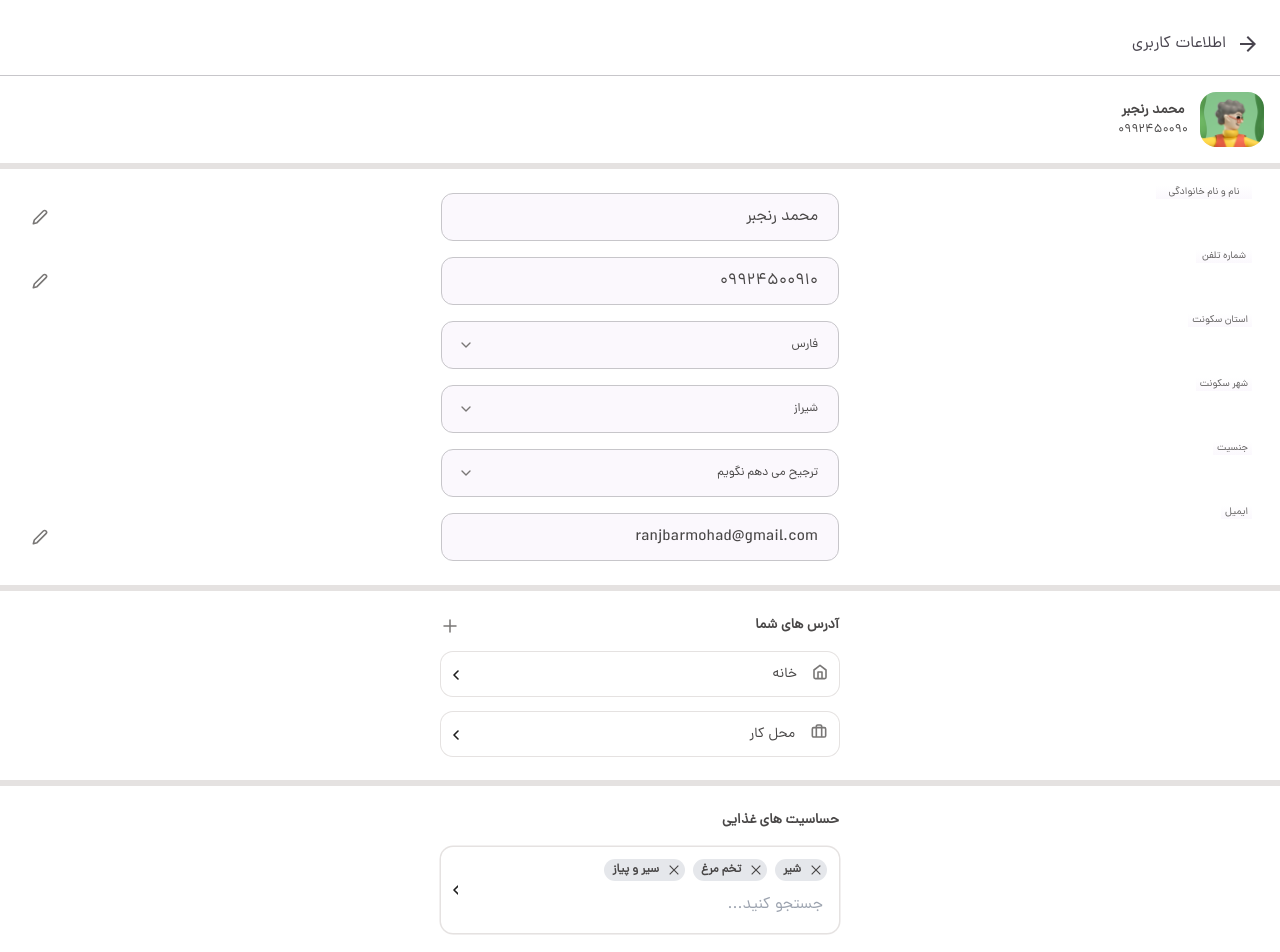
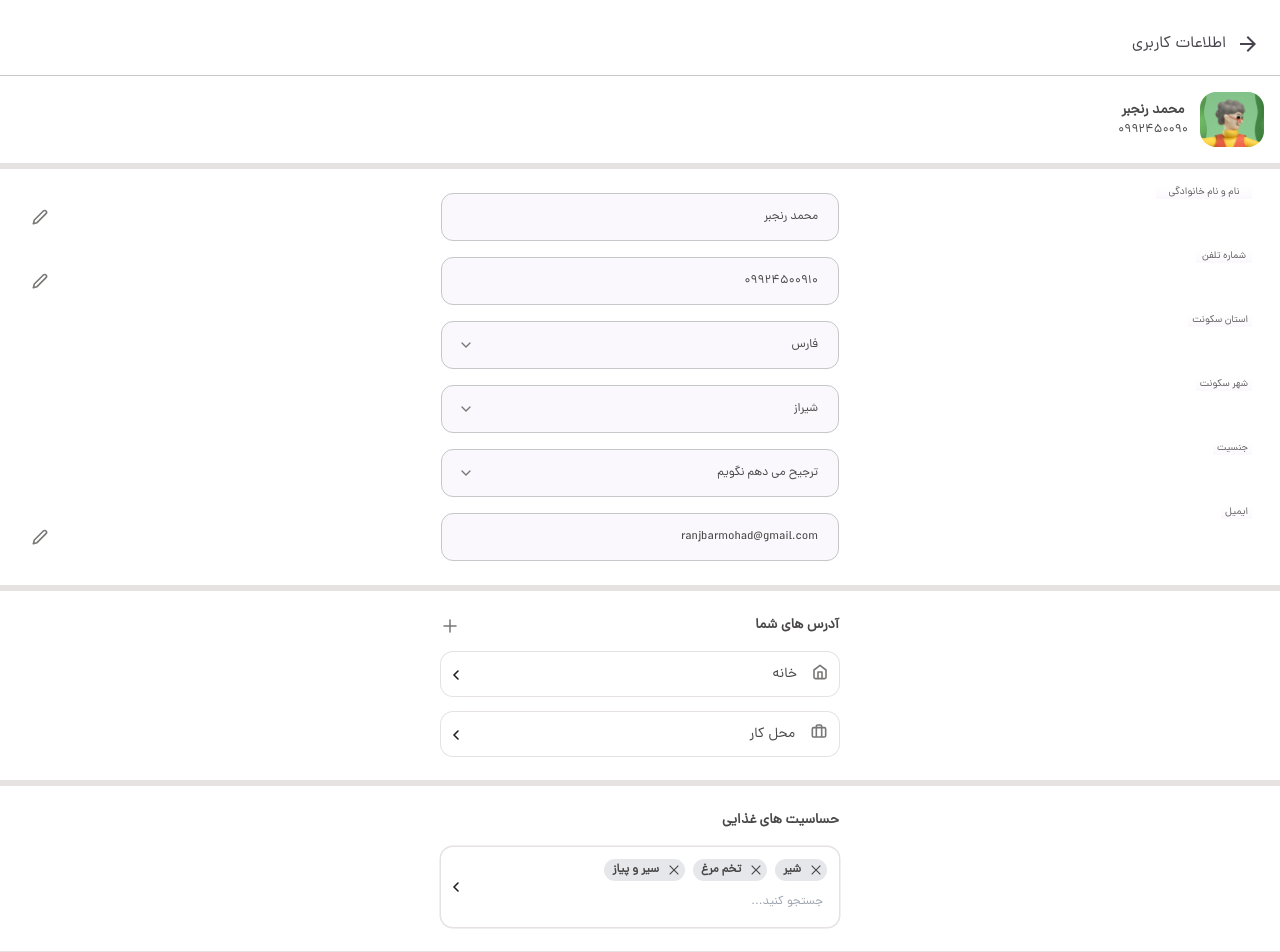
Before and after one commit to misarfehapp/misarfehMain, a Next.js app: page /userProfile/information in a window 1280 px wide. Shown: the top 952 px of the page. Built offline with nearby package versions, Linux system fonts and the light colour scheme.

Commit message:
testing input zoom in

```diff
--- a/app/layout.tsx
+++ b/app/layout.tsx
@@ -13,6 +13,12 @@ export default function RootLayout({
 }>) {
   return (
     <html lang="en">
+      <head>
+        <meta
+          name="viewport"
+          content="width=device-width, initial-scale=1.0, maximum-scale=1.0, user-scalable=no"
+        />
+      </head>
       <body>{children}</body>
     </html>
   );
--- a/components/address section/AddressSection.tsx
+++ b/components/address section/AddressSection.tsx
@@ -218,7 +218,7 @@ const AddressSection = ({ isAddressMenu }: AddressSectionProps) => {
                 <textarea
                   value={newAddress}
                   onChange={(e) => setNewAddress(e.target.value)}
-                  className="ring-1 ring-gray-300 focus:outline-none focus:ring-light-primary p-2 rounded-lg w-full mb-4 text-base resize-none overflow-hidden"
+                  className="ring-1 ring-gray-300 focus:outline-none focus:ring-light-primary p-2 rounded-lg w-full mb-4 text-xs resize-none overflow-hidden"
                   style={{
                     direction: "rtl",
                     minHeight: "40px",
@@ -418,7 +418,7 @@ const AddressSection = ({ isAddressMenu }: AddressSectionProps) => {
                 <textarea
                   value={newAddress}
                   onChange={(e) => setNewAddress(e.target.value)}
-                  className="ring-1 ring-gray-300 focus:outline-none focus:ring-light-primary p-2 rounded-lg w-full mb-4 text-base resize-none overflow-hidden"
+                  className="ring-1 ring-gray-300 focus:outline-none focus:ring-light-primary p-2 rounded-lg w-full mb-4 text-xs resize-none overflow-hidden"
                   style={{
                     direction: "rtl",
                     minHeight: "40px",
--- a/components/food sensitivities/FoodSensitivities.tsx
+++ b/components/food sensitivities/FoodSensitivities.tsx
@@ -69,7 +69,7 @@ const FoodSensitivities = () => {
                 value={searchQuery}
                 onChange={(e) => setSearchQuery(e.target.value)}
                 placeholder="جستجو کنید..."
-                className="flex-grow p-1 text-base border-none outline-none min-w-[100px]" // Ensure minimum width
+                className="flex-grow p-1 text-xs border-none outline-none min-w-[100px]" // Ensure minimum width
               />
             </div>
 
--- a/components/input/Input.tsx
+++ b/components/input/Input.tsx
@@ -584,7 +584,7 @@ const Input = ({
               (type === "phone" && showError) || (showError && type === "email")
                 ? "border-red-500"
                 : "border-[#C7C6CA]"
-            } rounded-rounded-7 bg-[#FBF8FD] pr-5 pl-14 outline-none text-base font-normal text-neutral-neutral30`}
+            } rounded-rounded-7 bg-[#FBF8FD] pr-5 pl-14 outline-none text-xs font-normal text-neutral-neutral30`}
           />
         )}
       </div>
--- a/components/support body/TicketRegistration.tsx
+++ b/components/support body/TicketRegistration.tsx
@@ -17,7 +17,7 @@ const TicketRegistration = () => {
 
   const handleReasonClick = (reason: string) => {
     // Append the selected reason to the message with a space between each reason
-    setShowError(false)
+    setShowError(false);
     setMessage((prevMessage) =>
       prevMessage ? `${prevMessage} ${reason}` : reason
     );
@@ -31,7 +31,7 @@ const TicketRegistration = () => {
       setShowError(true);
       return;
     }
-    setShowError(false)
+    setShowError(false);
     setShowModal(true);
     setMessage("");
     setReasons(initialReasons);
@@ -44,7 +44,7 @@ const TicketRegistration = () => {
 
   const handleChange = (e: { target: { value: string } }) => {
     const value = e.target.value;
-    setShowError(false)
+    setShowError(false);
     setMessage(value);
   };
 
@@ -66,7 +66,7 @@ const TicketRegistration = () => {
         توضیحات
       </label>
       <textarea
-        className={`ring-[1.52px] ${showError ? "ring-light-error" : "ring-[#C7C6CA]"} text-base bg-[#FBF8FD] rounded-rounded-7 w-full min-h-24 mt-6 font-normal py-3 px-4 outline-none`}
+        className={`ring-[1.52px] ${showError ? "ring-light-error" : "ring-[#C7C6CA]"} text-xs bg-[#FBF8FD] rounded-rounded-7 w-full min-h-24 mt-6 font-normal py-3 px-4 outline-none`}
         placeholder="توضیحات شما..."
         onChange={handleChange}
         value={message}
```
